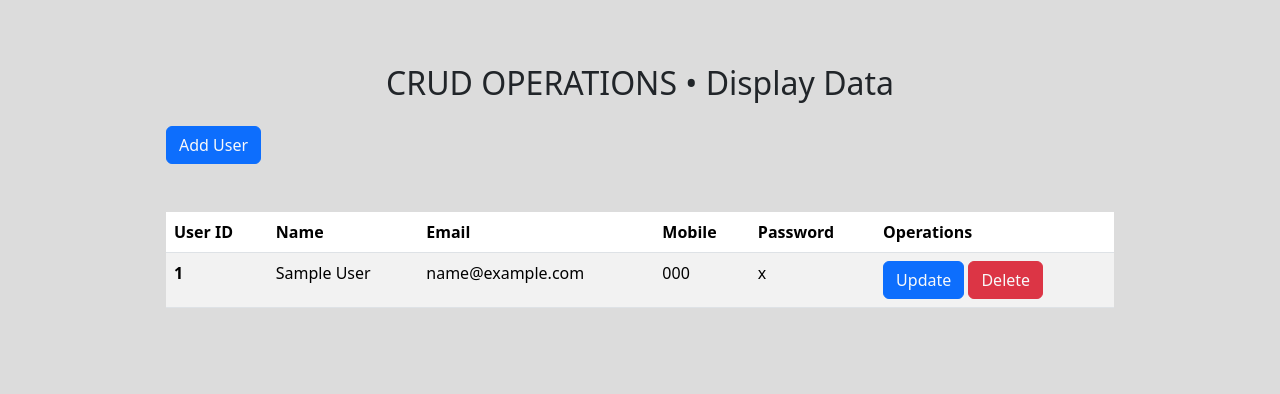
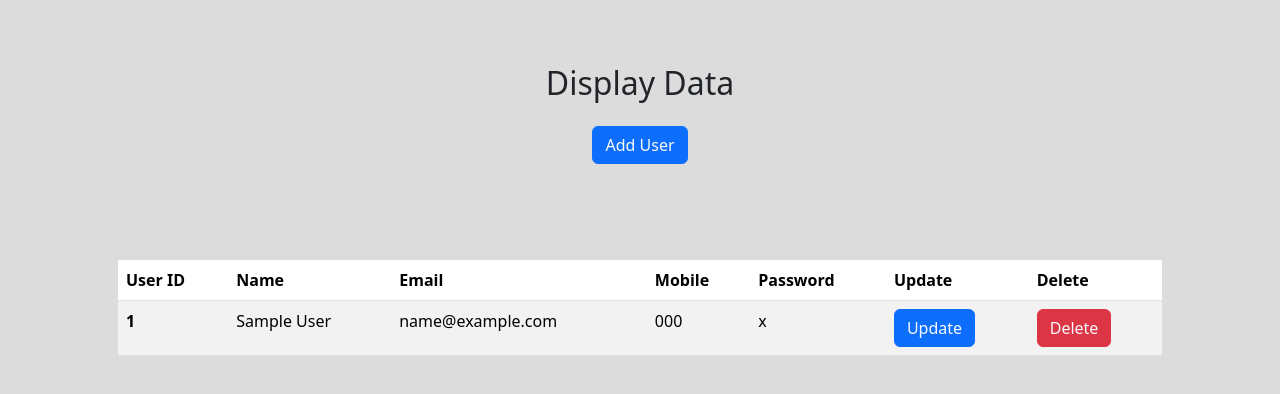
Before and after one commit to AmanKumarSinhaGitHub/CRUD-App-using-PHP-MySQL, a PHP site: page /display-user.php in a window 1280 px wide. Shown: the top 394 px of the page. Run offline with PHP 8.4, Linux system fonts and the light colour scheme; tables that the repository leaves empty or names only in its code hold one stand-in row (values such as "Sample post").

Commit message:
Make Responsive

```diff
--- a/display-user.php
+++ b/display-user.php
@@ -23,20 +23,23 @@ include("connect.php");
     a {
       text-decoration: none;
     }
-
   </style>
 
   <div class="container py-5 px-5">
 
     <div class="container text-center py-3">
-      <h2>CRUD OPERATIONS • Display Data</h2>
+      <h2>Display Data</h2>
     </div>
 
-    <div class="container px-5">
-      <button class="btn btn-primary"> <a href="add-user.php" class="text-light"> Add User</a> </button>
+    <div class="container px-5 d-flex justify-content-center">
+      <button class="btn btn-primary"> <a href="add-user.php" class="text-light">Add User</a> </button>
     </div>
 
-    <div class="container py-5 px-5">
+
+  </div>
+
+  <div class="container py-5 px-5">
+    <div class="table-responsive">
       <table class="table table-striped">
         <thead>
           <tr>
@@ -45,7 +48,8 @@ include("connect.php");
             <th scope="col">Email</th>
             <th scope="col">Mobile</th>
             <th scope="col">Password</th>
-            <th scope="col">Operations</th>
+            <th scope="col">Update</th>
+            <th scope="col">Delete</th>
           </tr>
         </thead>
 
@@ -80,6 +84,9 @@ include("connect.php");
                   <td>
                   <!-- Update Operation -->
                   <button class="btn btn-primary"><a href="update.php?updateID=' . $id . '" class="text-light">Update</a></button>
+                  </td>
+
+                  <td>
                   <!-- Delete Operation -->
                   <button class="btn btn-danger"><a href="delete.php?deleteID=' . $id . '" class="text-light">Delete</a></button>
                   </td>
@@ -90,7 +97,6 @@ include("connect.php");
         </tbody>
       </table>
     </div>
-
   </div>
 
   <script src="https://cdn.jsdelivr.net/npm/bootstrap@5.3.2/dist/js/bootstrap.bundle.min.js" integrity="sha384-C6RzsynM9kWDrMNeT87bh95OGNyZPhcTNXj1NW7RuBCsyN/o0jlpcV8Qyq46cDfL" crossorigin="anonymous"></script>
```
